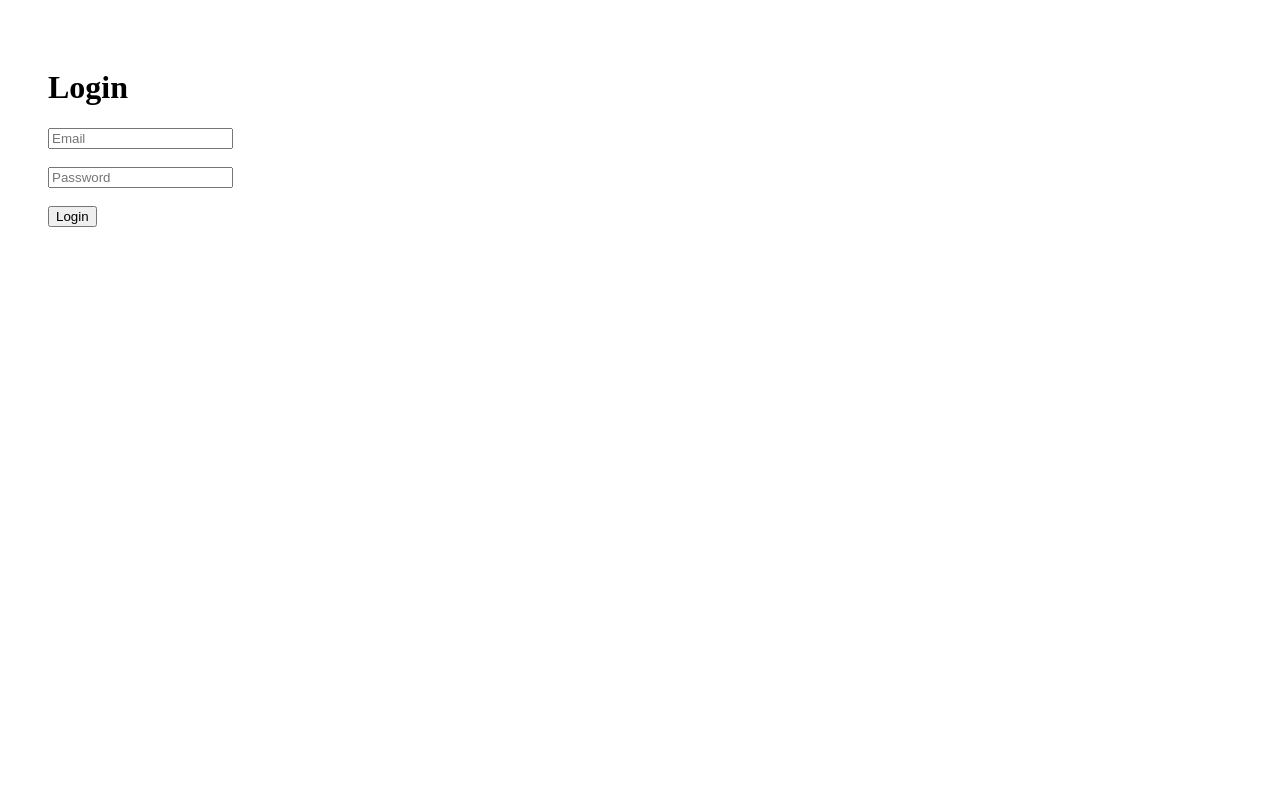
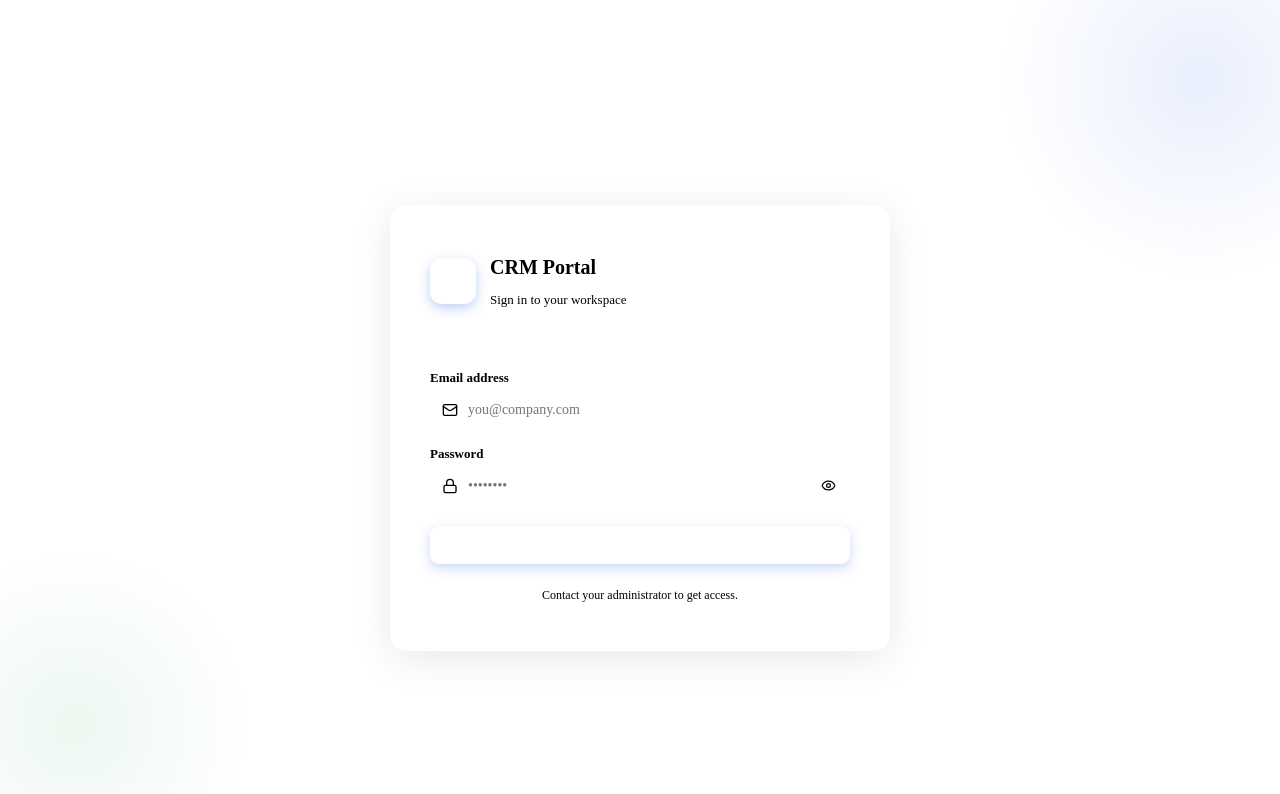
Before and after one commit to rachnagautamhitbullseye-arch/CRM, a React (Vite) app: page /login in a window 1280 px wide. Shown: the top 794 px of the page. Built offline with nearby package versions, Linux system fonts and the light colour scheme; no server answers.

Commit message:
Replaced default UI with CRM dashboard

```diff
--- a/src/pages/Login.jsx
+++ b/src/pages/Login.jsx
@@ -1,23 +1,27 @@
 import { useState } from 'react'
 import { useNavigate } from 'react-router-dom'
 import { useAuth } from '../context/AuthContext'
+import { Mail, Lock, LogIn, Eye, EyeOff } from 'lucide-react'
 
 export default function Login() {
   const [email, setEmail] = useState('')
   const [password, setPassword] = useState('')
+  const [showPassword, setShowPassword] = useState(false)
   const [loading, setLoading] = useState(false)
+  const [error, setError] = useState('')
 
   const { signIn } = useAuth()
   const navigate = useNavigate()
 
   const handleSubmit = async (e) => {
     e.preventDefault()
+    setError('')
     setLoading(true)
 
     const { error } = await signIn(email, password)
 
     if (error) {
-      alert(error.message)
+      setError(error.message)
     } else {
       navigate('/')
     }
@@ -26,34 +30,316 @@ export default function Login() {
   }
 
   return (
-    <div style={{ padding: 40 }}>
-      <h1>Login</h1>
+    <div style={styles.page}>
 
-      <form onSubmit={handleSubmit}>
+      {/* Background decorative blobs */}
+      <div style={styles.blob1} />
+      <div style={styles.blob2} />
+
+      <div style={styles.card}>
+
+        {/* Logo / Brand */}
+        <div style={styles.brand}>
+          <div style={styles.logoCircle}>
+            <LogIn size={22} color="#fff" />
+          </div>
+          <div>
+            <h1 style={styles.appName}>CRM Portal</h1>
+            <p style={styles.tagline}>Sign in to your workspace</p>
+          </div>
+        </div>
+
+        {/* Divider */}
+        <div style={styles.divider} />
+
+        {/* Error Message */}
+        {error && (
+          <div style={styles.errorBox}>
+            <span style={{ fontSize: 15 }}>⚠️</span>
+            <span>{error}</span>
+          </div>
+        )}
+
+        {/* Form */}
+        <form onSubmit={handleSubmit} style={styles.form}>
+
+          {/* Email Field */}
+          <div style={styles.fieldGroup}>
+            <label style={styles.label}>Email address</label>
+            <div style={styles.inputWrapper}>
+              <Mail size={16} style={styles.inputIcon} />
               <input
                 type="email"
-          placeholder="Email"
+                placeholder="you@company.com"
                 value={email}
                 onChange={(e) => setEmail(e.target.value)}
                 required
+                style={styles.input}
+                onFocus={e => e.target.parentNode.style.borderColor = 'var(--primary)'}
+                onBlur={e => e.target.parentNode.style.borderColor = 'var(--border)'}
               />
+            </div>
+          </div>
 
-        <br /><br />
-
+          {/* Password Field */}
+          <div style={styles.fieldGroup}>
+            <label style={styles.label}>Password</label>
+            <div style={styles.inputWrapper}>
+              <Lock size={16} style={styles.inputIcon} />
               <input
-          type="password"
-          placeholder="Password"
+                type={showPassword ? 'text' : 'password'}
+                placeholder="••••••••"
                 value={password}
                 onChange={(e) => setPassword(e.target.value)}
                 required
+                style={{ ...styles.input, paddingRight: 42 }}
+                onFocus={e => e.target.parentNode.style.borderColor = 'var(--primary)'}
+                onBlur={e => e.target.parentNode.style.borderColor = 'var(--border)'}
               />
+              <button
+                type="button"
+                onClick={() => setShowPassword(v => !v)}
+                style={styles.eyeBtn}
+                tabIndex={-1}
+              >
+                {showPassword ? <EyeOff size={15} /> : <Eye size={15} />}
+              </button>
+            </div>
+          </div>
 
-        <br /><br />
+          {/* Submit Button */}
+          <button
+            type="submit"
+            disabled={loading}
+            style={{
+              ...styles.submitBtn,
+              opacity: loading ? 0.75 : 1,
+              cursor: loading ? 'not-allowed' : 'pointer'
+            }}
+          >
+            {loading ? (
+              <>
+                <span style={styles.spinner} />
+                Signing in...
+              </>
+            ) : (
+              <>
+                <LogIn size={16} />
+                Sign In
+              </>
+            )}
+          </button>
 
-        <button type="submit" disabled={loading}>
-          {loading ? 'Please wait...' : 'Login'}
-        </button>
         </form>
+
+        {/* Footer note */}
+        <p style={styles.footerNote}>
+          Contact your administrator to get access.
+        </p>
+
+      </div>
     </div>
   )
 }
+
+/* ─────────── Styles ─────────── */
+const styles = {
+  page: {
+    minHeight: '100vh',
+    background: 'var(--bg)',
+    display: 'flex',
+    alignItems: 'center',
+    justifyContent: 'center',
+    padding: 20,
+    position: 'relative',
+    overflow: 'hidden',
+  },
+
+  blob1: {
+    position: 'fixed',
+    top: -120,
+    right: -120,
+    width: 400,
+    height: 400,
+    borderRadius: '50%',
+    background: 'radial-gradient(circle, rgba(37,99,235,0.10) 0%, transparent 70%)',
+    pointerEvents: 'none',
+  },
+
+  blob2: {
+    position: 'fixed',
+    bottom: -100,
+    left: -100,
+    width: 350,
+    height: 350,
+    borderRadius: '50%',
+    background: 'radial-gradient(circle, rgba(22,163,74,0.08) 0%, transparent 70%)',
+    pointerEvents: 'none',
+  },
+
+  card: {
+    background: 'var(--surface)',
+    border: '1px solid var(--border)',
+    borderRadius: 16,
+    boxShadow: '0 8px 40px rgba(0,0,0,0.09)',
+    padding: '36px 40px',
+    width: '100%',
+    maxWidth: 420,
+    position: 'relative',
+    zIndex: 1,
+  },
+
+  brand: {
+    display: 'flex',
+    alignItems: 'center',
+    gap: 14,
+    marginBottom: 24,
+  },
+
+  logoCircle: {
+    width: 46,
+    height: 46,
+    borderRadius: 12,
+    background: 'linear-gradient(135deg, var(--primary) 0%, #1d4ed8 100%)',
+    display: 'flex',
+    alignItems: 'center',
+    justifyContent: 'center',
+    flexShrink: 0,
+    boxShadow: '0 4px 12px rgba(37,99,235,0.30)',
+  },
+
+  appName: {
+    fontSize: 20,
+    fontWeight: 700,
+    color: 'var(--text)',
+    lineHeight: 1.2,
+  },
+
+  tagline: {
+    fontSize: 13,
+    color: 'var(--text-muted)',
+    marginTop: 2,
+  },
+
+  divider: {
+    height: 1,
+    background: 'var(--border)',
+    marginBottom: 24,
+  },
+
+  errorBox: {
+    display: 'flex',
+    alignItems: 'center',
+    gap: 8,
+    background: '#fef2f2',
+    border: '1px solid #fecaca',
+    color: '#b91c1c',
+    borderRadius: 8,
+    padding: '10px 14px',
+    fontSize: 13,
+    marginBottom: 20,
+  },
+
+  form: {
+    display: 'flex',
+    flexDirection: 'column',
+    gap: 18,
+  },
+
+  fieldGroup: {
+    display: 'flex',
+    flexDirection: 'column',
+    gap: 6,
+  },
+
+  label: {
+    fontSize: 13,
+    fontWeight: 600,
+    color: 'var(--text)',
+    marginBottom: 0,
+  },
+
+  inputWrapper: {
+    position: 'relative',
+    display: 'flex',
+    alignItems: 'center',
+    border: '1px solid var(--border)',
+    borderRadius: 9,
+    background: 'var(--bg)',
+    transition: 'border-color 0.15s, box-shadow 0.15s',
+  },
+
+  inputIcon: {
+    position: 'absolute',
+    left: 12,
+    color: 'var(--text-muted)',
+    pointerEvents: 'none',
+    flexShrink: 0,
+  },
+
+  input: {
+    width: '100%',
+    padding: '10px 12px 10px 38px',
+    border: 'none',
+    borderRadius: 9,
+    fontSize: 14,
+    fontFamily: 'inherit',
+    background: 'transparent',
+    color: 'var(--text)',
+    outline: 'none',
+  },
+
+  eyeBtn: {
+    position: 'absolute',
+    right: 10,
+    background: 'none',
+    border: 'none',
+    cursor: 'pointer',
+    color: 'var(--text-muted)',
+    padding: 4,
+    display: 'flex',
+    alignItems: 'center',
+  },
+
+  submitBtn: {
+    display: 'flex',
+    alignItems: 'center',
+    justifyContent: 'center',
+    gap: 8,
+    background: 'linear-gradient(135deg, var(--primary) 0%, #1d4ed8 100%)',
+    color: '#fff',
+    border: 'none',
+    borderRadius: 9,
+    padding: '11px 20px',
+    fontSize: 14,
+    fontWeight: 600,
+    fontFamily: 'inherit',
+    marginTop: 4,
+    boxShadow: '0 4px 12px rgba(37,99,235,0.25)',
+    transition: 'opacity 0.15s, transform 0.1s',
+  },
+
+  spinner: {
+    width: 15,
+    height: 15,
+    border: '2px solid rgba(255,255,255,0.35)',
+    borderTopColor: '#fff',
+    borderRadius: '50%',
+    display: 'inline-block',
+    animation: 'spin 0.7s linear infinite',
+  },
+
+  footerNote: {
+    textAlign: 'center',
+    fontSize: 12,
+    color: 'var(--text-muted)',
+    marginTop: 24,
+  },
+}
+
+/* Inject spinner keyframes */
+if (typeof document !== 'undefined') {
+  const style = document.createElement('style')
+  style.textContent = `@keyframes spin { to { transform: rotate(360deg); } }`
+  document.head.appendChild(style)
+}
```
Lines whose indentation alone changed are shown as unchanged.
